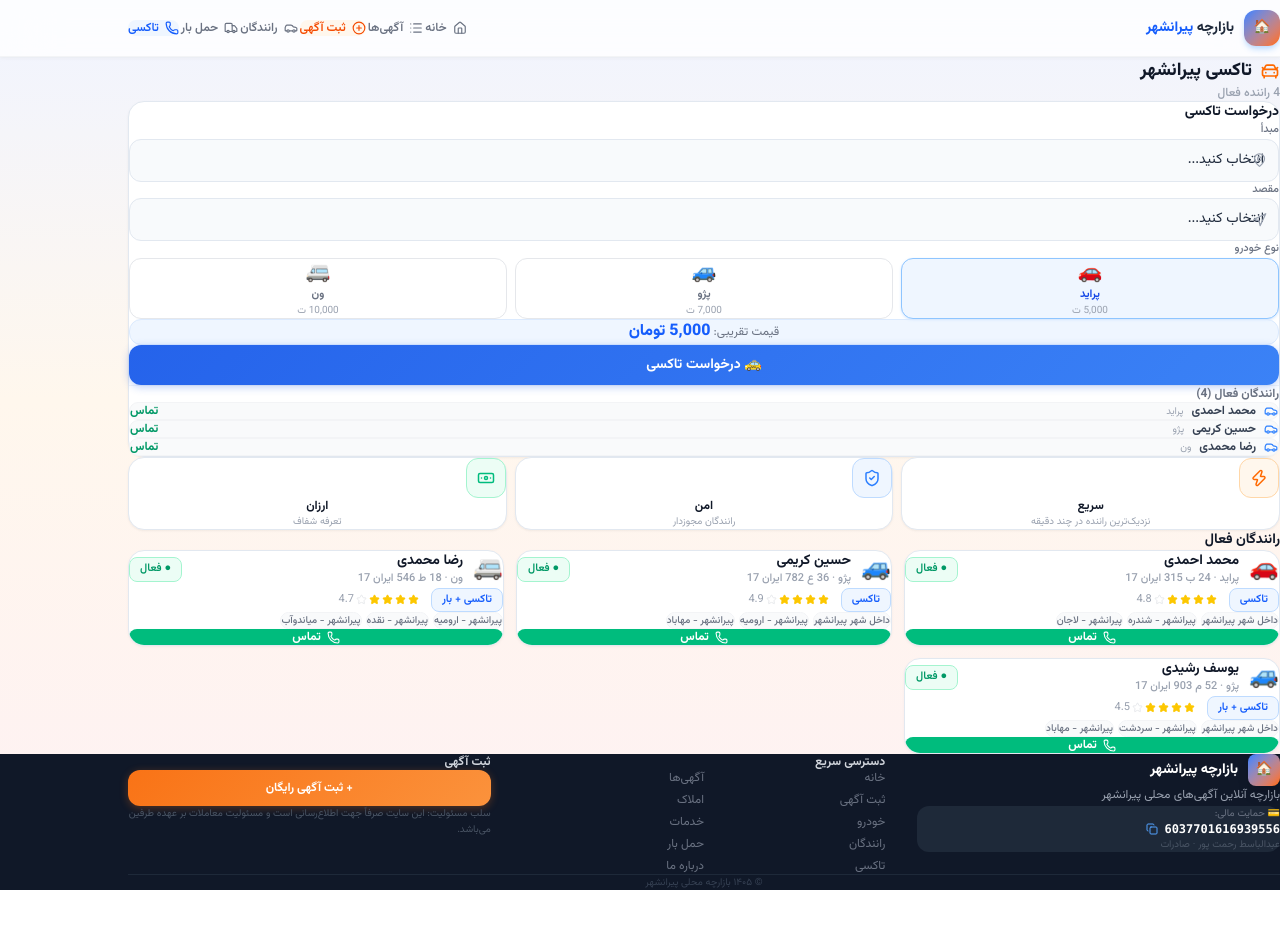
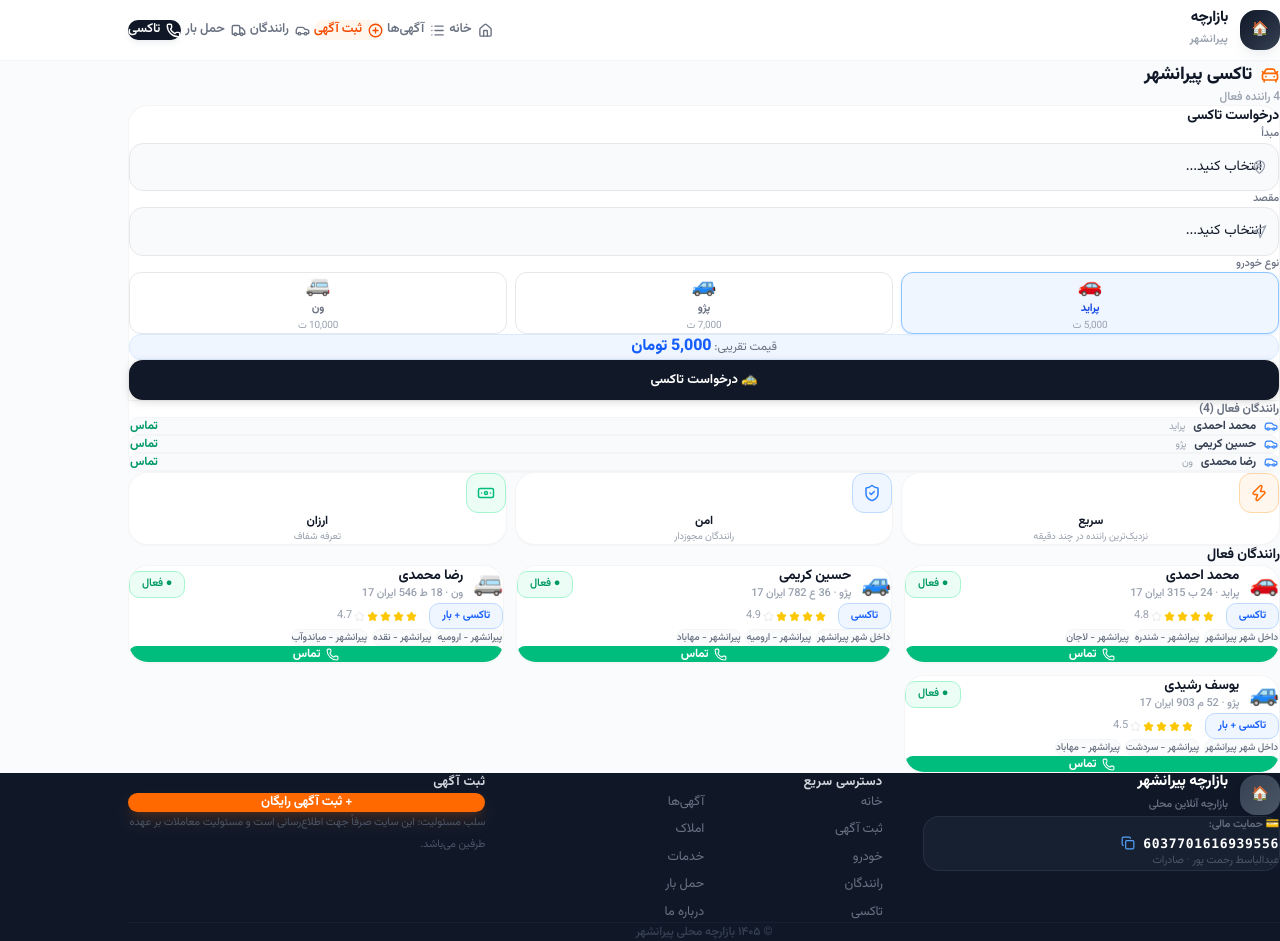
Before and after one commit to rahmatpourmba-crypto/piranshahr-web, a React (Vite) app: page /taxi in a window 1280 px wide. Before the commit the page ends 890 px from the top, so only its background shows below. Built offline with nearby package versions, Linux system fonts and the light colour scheme.

Commit message:
Premium UI: better fonts, spacing, elegant cards, dark hero, modern design

```diff
--- a/src/components/CategoryCard.jsx
+++ b/src/components/CategoryCard.jsx
@@ -1,25 +1,28 @@
 import { Link } from 'react-router-dom'
 
 const colorMap = {
-  blue: 'bg-gradient-to-br from-blue-500 to-blue-600 shadow-blue-200',
-  green: 'bg-gradient-to-br from-emerald-500 to-emerald-600 shadow-emerald-200',
-  orange: 'bg-gradient-to-br from-orange-500 to-orange-600 shadow-orange-200',
-  purple: 'bg-gradient-to-br from-purple-500 to-purple-600 shadow-purple-200',
-  red: 'bg-gradient-to-br from-red-500 to-red-600 shadow-red-200',
-  teal: 'bg-gradient-to-br from-teal-500 to-teal-600 shadow-teal-200',
+  blue: 'from-blue-500 to-blue-600',
+  green: 'from-emerald-500 to-emerald-600',
+  orange: 'from-orange-500 to-orange-600',
+  purple: 'from-purple-500 to-purple-600',
+  red: 'from-red-500 to-red-600',
+  teal: 'from-teal-500 to-teal-600',
+  emerald: 'from-emerald-500 to-emerald-600',
+  amber: 'from-amber-500 to-amber-600',
+  indigo: 'from-indigo-500 to-indigo-600',
 }
 
 export default function CategoryCard({ icon: Icon, title, count, link, color = 'blue' }) {
   return (
-    <Link to={link} className="card p-3 flex items-center gap-3 group animate-fade-up">
-      <div className={`w-11 h-11 rounded-xl ${colorMap[color] || colorMap.blue} flex items-center justify-center text-white shadow-lg flex-shrink-0 group-hover:scale-110 transition-transform duration-200`}>
-        {Icon ? <Icon size={18} /> : <span className="text-base font-bold">{title[0]}</span>}
+    <Link to={link} className="bg-white rounded-[18px] border border-gray-100/80 p-4 flex items-center gap-3.5 group hover:shadow-lg hover:border-gray-200 hover:-translate-y-0.5 transition-all duration-300">
+      <div className={`w-12 h-12 rounded-2xl bg-gradient-to-br ${colorMap[color] || colorMap.blue} flex items-center justify-center text-white shadow-lg shadow-gray-200/50 flex-shrink-0 group-hover:scale-105 transition-transform duration-300`}>
+        {Icon ? <Icon size={20} strokeWidth={2} /> : <span className="text-lg font-bold">{title[0]}</span>}
       </div>
       <div className="flex-1 min-w-0">
-        <h3 className="font-bold text-gray-800 text-sm truncate">{title}</h3>
-        <span className="text-[11px] text-gray-400 font-medium">{count} آگهی فعال</span>
+        <h3 className="font-bold text-gray-900 text-[14px] truncate tracking-tight">{title}</h3>
+        <span className="text-[12px] text-gray-400 font-medium">{count} آگهی فعال</span>
       </div>
-      <span className="text-gray-300 group-hover:text-blue-500 transition-colors text-xs font-bold">←</span>
+      <span className="text-gray-200 group-hover:text-gray-900 group-hover:translate-x-[-2px] transition-all duration-300 text-sm font-bold">‹</span>
     </Link>
   )
 }
--- a/src/components/Footer.jsx
+++ b/src/components/Footer.jsx
@@ -22,47 +22,49 @@ export default function Footer() {
 
   return (
     <footer className="bg-gray-900 text-white mt-auto">
-      <div className="max-w-6xl mx-auto px-4 py-10">
-        <div className="grid grid-cols-1 sm:grid-cols-2 lg:grid-cols-3 gap-8">
+      <div className="max-w-6xl mx-auto px-5 py-12">
+        <div className="grid grid-cols-1 sm:grid-cols-2 lg:grid-cols-3 gap-10">
           <div>
-            <div className="flex items-center gap-2.5 mb-4">
-              <div className="w-8 h-8 rounded-lg bg-gradient-to-br from-blue-500 to-orange-500 flex items-center justify-center text-white text-sm shadow-lg">🏠</div>
-              <span className="font-extrabold text-sm">بازارچه پیرانشهر</span>
+            <div className="flex items-center gap-3 mb-5">
+              <div className="w-10 h-10 rounded-2xl bg-gradient-to-br from-gray-700 to-gray-600 flex items-center justify-center text-white text-sm shadow-lg">🏠</div>
+              <div>
+                <span className="font-extrabold text-[15px] block leading-tight">بازارچه پیرانشهر</span>
+                <span className="text-[11px] text-gray-500 font-medium">بازارچه آنلاین محلی</span>
+              </div>
             </div>
-            <p className="text-xs text-gray-400 leading-relaxed mb-4">بازارچه آنلاین آگهی‌های محلی پیرانشهر</p>
-            <div className="bg-gray-800 rounded-xl p-3">
-              <p className="text-[10px] text-gray-500 mb-1.5">💳 حمایت مالی:</p>
-              <div className="flex items-center gap-1.5">
-                <span className="font-mono text-xs font-bold" dir="ltr">{cardNumber}</span>
-                <button onClick={handleCopy} className="text-blue-400 hover:text-blue-300 p-0.5">
-                  {copied ? <Check size={12} className="text-emerald-400" /> : <Copy size={12} />}
+            <div className="bg-gray-800/50 rounded-2xl p-4 border border-gray-700/50">
+              <p className="text-[11px] text-gray-500 mb-2 font-medium">💳 حمایت مالی:</p>
+              <div className="flex items-center gap-2">
+                <span className="font-mono text-[13px] font-bold tracking-wider" dir="ltr">{cardNumber}</span>
+                <button onClick={handleCopy} className="text-blue-400 hover:text-blue-300 p-1 transition-colors">
+                  {copied ? <Check size={14} className="text-emerald-400" /> : <Copy size={14} />}
                 </button>
               </div>
-              <p className="text-[10px] text-gray-600 mt-1">عبدالباسط رحمت پور · صادرات</p>
+              <p className="text-[11px] text-gray-600 mt-2">عبدالباسط رحمت پور · صادرات</p>
             </div>
           </div>
 
           <div>
-            <h4 className="font-bold text-xs text-gray-300 mb-3">دسترسی سریع</h4>
-            <div className="grid grid-cols-2 gap-y-1.5">
+            <h4 className="font-bold text-[13px] text-gray-300 mb-4 tracking-wide">دسترسی سریع</h4>
+            <div className="grid grid-cols-2 gap-y-2">
               {navLinks.map((l) => (
-                <Link key={l.to} to={l.to} className="text-xs text-gray-500 hover:text-white transition-colors py-0.5">{l.label}</Link>
+                <Link key={l.to} to={l.to} className="text-[13px] text-gray-500 hover:text-white transition-colors py-0.5">{l.label}</Link>
               ))}
             </div>
           </div>
 
           <div>
-            <h4 className="font-bold text-xs text-gray-300 mb-3">ثبت آگهی</h4>
-            <Link to="/submit" className="flex items-center justify-center gap-2 btn-orange text-xs py-2.5 rounded-xl mb-4">
+            <h4 className="font-bold text-[13px] text-gray-300 mb-4 tracking-wide">ثبت آگهی</h4>
+            <Link to="/submit" className="flex items-center justify-center gap-2 bg-orange-500 text-white text-[13px] font-bold py-3 rounded-2xl mb-5 hover:bg-orange-600 transition-all shadow-lg shadow-orange-500/20">
               + ثبت آگهی رایگان
             </Link>
-            <p className="text-[10px] text-gray-600 leading-relaxed">
+            <p className="text-[11px] text-gray-600 leading-[2]">
               سلب مسئولیت: این سایت صرفاً جهت اطلاع‌رسانی است و مسئولیت معاملات بر عهده طرفین می‌باشد.
             </p>
           </div>
         </div>
 
-        <div className="border-t border-gray-800 mt-8 pt-5 text-center text-[10px] text-gray-700">
+        <div className="border-t border-gray-800/50 mt-10 pt-6 text-center text-[12px] text-gray-700 font-medium">
           © ۱۴۰۵ بازارچه محلی پیرانشهر
         </div>
       </div>
--- a/src/components/Header.jsx
+++ b/src/components/Header.jsx
@@ -16,47 +16,48 @@ export default function Header() {
   const loc = useLocation()
 
   return (
-    <header className="sticky top-0 z-50 bg-white/80 backdrop-blur-xl border-b border-gray-100 shadow-sm shadow-gray-200/50">
-      <div className="max-w-6xl mx-auto px-4 h-14 flex items-center justify-between">
-        <Link to="/" className="flex items-center gap-2.5">
-          <div className="w-9 h-9 rounded-xl bg-gradient-to-br from-blue-500 to-orange-500 flex items-center justify-center text-white text-sm shadow-md shadow-blue-200">
+    <header className="sticky top-0 z-50 bg-white/90 backdrop-blur-2xl border-b border-gray-100/80">
+      <div className="max-w-6xl mx-auto px-5 h-[60px] flex items-center justify-between">
+        <Link to="/" className="flex items-center gap-3">
+          <div className="w-10 h-10 rounded-2xl bg-gradient-to-br from-gray-900 to-gray-700 flex items-center justify-center text-white text-sm shadow-lg shadow-gray-300/30">
             🏠
           </div>
-          <span className="font-extrabold text-sm hidden sm:block">
-            بازارچه <span className="text-blue-600">پیرانشهر</span>
-          </span>
+          <div className="hidden sm:block">
+            <span className="font-extrabold text-[15px] text-gray-900 tracking-tight block leading-tight">بازارچه</span>
+            <span className="font-bold text-[11px] text-gray-400 tracking-wide">پیرانشهر</span>
+          </div>
         </Link>
 
-        <nav className="hidden md:flex items-center gap-0.5">
+        <nav className="hidden md:flex items-center gap-1">
           {navLinks.map((l) => {
             const active = loc.pathname === l.to
             return (
               <Link key={l.to} to={l.to}
-                className={`flex items-center gap-1.5 px-3 py-1.5 rounded-lg text-xs font-semibold transition-all ${
-                  active ? 'bg-blue-50 text-blue-600' :
+                className={`flex items-center gap-1.5 px-3.5 py-2 rounded-xl text-[13px] font-semibold transition-all duration-200 ${
+                  active ? 'bg-gray-900 text-white shadow-md shadow-gray-300/30' :
                   l.accent ? 'bg-orange-50 text-orange-600 hover:bg-orange-100' :
-                  'text-gray-500 hover:text-gray-800 hover:bg-gray-50'
+                  'text-gray-500 hover:text-gray-900 hover:bg-gray-50'
                 }`}>
-                <l.icon size={14} /> {l.label}
+                <l.icon size={15} strokeWidth={2.2} /> {l.label}
               </Link>
             )
           })}
         </nav>
 
-        <button onClick={() => setOpen(!open)} className="md:hidden p-2 rounded-lg hover:bg-gray-100 text-gray-500">
-          {open ? <X size={20} /> : <Menu size={20} />}
+        <button onClick={() => setOpen(!open)} className="md:hidden p-2.5 rounded-xl hover:bg-gray-100 text-gray-500 transition-colors">
+          {open ? <X size={22} /> : <Menu size={22} />}
         </button>
       </div>
 
       {open && (
-        <nav className="md:hidden bg-white border-t border-gray-100 px-3 py-2 shadow-lg animate-fade-up">
+        <nav className="md:hidden bg-white border-t border-gray-100 px-4 py-3 shadow-2xl animate-fade-up">
           {navLinks.map((l) => (
             <Link key={l.to} to={l.to} onClick={() => setOpen(false)}
-              className={`flex items-center gap-2 py-2.5 px-3 rounded-lg text-sm font-medium ${
-                loc.pathname === l.to ? 'bg-blue-50 text-blue-600' :
-                l.accent ? 'text-orange-600' : 'text-gray-500 hover:bg-gray-50'
+              className={`flex items-center gap-3 py-3 px-4 rounded-xl text-[14px] font-semibold transition-all ${
+                loc.pathname === l.to ? 'bg-gray-900 text-white' :
+                l.accent ? 'text-orange-600 bg-orange-50' : 'text-gray-600 hover:bg-gray-50'
               }`}>
-              <l.icon size={16} /> {l.label}
+              <l.icon size={18} strokeWidth={2.2} /> {l.label}
             </Link>
           ))}
         </nav>
--- a/src/components/Hero.jsx
+++ b/src/components/Hero.jsx
@@ -13,54 +13,54 @@ export default function Hero() {
 
   return (
     <section className="relative overflow-hidden">
-      <div className="absolute inset-0 bg-gradient-to-br from-blue-600 via-blue-700 to-indigo-800" />
-      <div className="absolute inset-0 opacity-10">
-        <div className="absolute top-10 right-20 w-80 h-80 bg-orange-400 rounded-full blur-[100px]" />
-        <div className="absolute bottom-10 left-20 w-60 h-60 bg-red-400 rounded-full blur-[80px]" />
+      <div className="absolute inset-0 bg-gradient-to-br from-gray-900 via-gray-800 to-gray-900" />
+      <div className="absolute inset-0 opacity-30">
+        <div className="absolute top-0 right-1/4 w-[500px] h-[500px] bg-blue-500 rounded-full blur-[120px]" />
+        <div className="absolute bottom-0 left-1/4 w-[400px] h-[400px] bg-orange-500 rounded-full blur-[100px]" />
       </div>
 
-      <div className="relative max-w-6xl mx-auto px-4 py-14 md:py-18">
+      <div className="relative max-w-6xl mx-auto px-5 py-16 md:py-20">
         <div className="text-center animate-fade-up">
-          <div className="inline-flex items-center gap-2 bg-white/15 backdrop-blur-sm rounded-full px-4 py-1.5 mb-5 border border-white/20">
-            <span className="w-1.5 h-1.5 bg-orange-400 rounded-full animate-pulse-dot" />
-            <span className="text-xs text-blue-100 font-medium">بازارچه آنلاین محلی</span>
+          <div className="inline-flex items-center gap-2 bg-white/10 backdrop-blur-sm rounded-full px-5 py-2 mb-6 border border-white/10">
+            <span className="w-2 h-2 bg-orange-400 rounded-full animate-pulse-dot" />
+            <span className="text-[13px] text-white/70 font-medium tracking-wide">بازارچه آنلاین محلی</span>
           </div>
 
-          <h1 className="text-3xl md:text-5xl font-extrabold text-white mb-3 leading-tight">
+          <h1 className="text-4xl md:text-6xl font-extrabold text-white mb-4 leading-[1.3] tracking-tight">
             بازارچه محلی
             <br />
-            <span className="text-orange-300">پیرانشهر</span>
+            <span className="bg-gradient-to-l from-orange-300 to-amber-200 bg-clip-text text-transparent">پیرانشهر</span>
           </h1>
-          <p className="text-blue-200 text-sm md:text-base mb-8 max-w-lg mx-auto leading-relaxed">
+          <p className="text-white/50 text-[15px] md:text-[17px] mb-10 max-w-lg mx-auto leading-[2] font-medium">
             خرید، فروش، املاک، خودرو، معاوضه، خدمات و استخدام محلی — همه در یک مکان
           </p>
 
-          <div className="flex flex-wrap justify-center gap-2 mb-8">
-            <span className="bg-white/15 backdrop-blur-sm text-white px-3 py-1.5 rounded-full text-xs font-medium border border-white/10">
+          <div className="flex flex-wrap justify-center gap-2.5 mb-10">
+            <span className="bg-white/10 backdrop-blur-sm text-white/80 px-4 py-2 rounded-2xl text-[13px] font-semibold border border-white/5">
               💰 {counts.فروش} فروش
             </span>
-            <span className="bg-white/15 backdrop-blur-sm text-white px-3 py-1.5 rounded-full text-xs font-medium border border-white/10">
+            <span className="bg-white/10 backdrop-blur-sm text-white/80 px-4 py-2 rounded-2xl text-[13px] font-semibold border border-white/5">
               🏠 {counts.املاک} املاک
             </span>
-            <span className="bg-white/15 backdrop-blur-sm text-white px-3 py-1.5 rounded-full text-xs font-medium border border-white/10">
+            <span className="bg-white/10 backdrop-blur-sm text-white/80 px-4 py-2 rounded-2xl text-[13px] font-semibold border border-white/5">
               🚗 {counts.خودرو} خودرو
             </span>
-            <span className="bg-white/15 backdrop-blur-sm text-white px-3 py-1.5 rounded-full text-xs font-medium border border-white/10">
+            <span className="bg-white/10 backdrop-blur-sm text-white/80 px-4 py-2 rounded-2xl text-[13px] font-semibold border border-white/5">
               🔧 {counts.خدمات} خدمات
             </span>
-            <span className="bg-white/15 backdrop-blur-sm text-white px-3 py-1.5 rounded-full text-xs font-medium border border-white/10">
+            <span className="bg-white/10 backdrop-blur-sm text-white/80 px-4 py-2 rounded-2xl text-[13px] font-semibold border border-white/5">
               🔄 {counts.معاوضه} معاوضه
             </span>
-            <span className="bg-white/15 backdrop-blur-sm text-white px-3 py-1.5 rounded-full text-xs font-medium border border-white/10">
+            <span className="bg-white/10 backdrop-blur-sm text-white/80 px-4 py-2 rounded-2xl text-[13px] font-semibold border border-white/5">
               🎁 {counts.رایگان} رایگان
             </span>
           </div>
 
           <div className="flex flex-col sm:flex-row gap-3 justify-center">
-            <Link to="/ads" className="bg-white text-blue-700 font-bold px-6 py-3 rounded-xl hover:bg-blue-50 transition-all shadow-lg shadow-blue-900/20 text-sm">
+            <Link to="/ads" className="bg-white text-gray-900 font-bold px-8 py-3.5 rounded-2xl hover:bg-gray-50 transition-all shadow-xl shadow-black/10 text-[14px] tracking-tight">
               مشاهده آگهی‌ها
             </Link>
-            <Link to="/submit" className="bg-orange-500 text-white font-bold px-6 py-3 rounded-xl hover:bg-orange-600 transition-all shadow-lg shadow-orange-500/30 text-sm border border-orange-400">
+            <Link to="/submit" className="bg-orange-500 text-white font-bold px-8 py-3.5 rounded-2xl hover:bg-orange-600 transition-all shadow-xl shadow-orange-500/20 text-[14px] tracking-tight">
               + ثبت آگهی رایگان
             </Link>
           </div>
--- a/src/index.css
+++ b/src/index.css
@@ -6,11 +6,11 @@
   --color-accent: #F97316;
   --color-danger: #EF4444;
   --color-success: #10B981;
-  --color-bg: #F8FAFC;
+  --color-bg: #FAFBFD;
   --color-card: #FFFFFF;
-  --color-text: #1E293B;
-  --color-text-light: #64748B;
-  --color-border: #E2E8F0;
+  --color-text: #111827;
+  --color-text-light: #6B7280;
+  --color-border: #E5E7EB;
   --font-family-vazir: 'Vazirmatn', system-ui, sans-serif;
 }
 
@@ -18,55 +18,57 @@
 
 body {
   font-family: var(--font-family-vazir);
-  background: linear-gradient(180deg, #F0F4FF 0%, #FFF7ED 50%, #FEF2F2 100%);
-  background-attachment: fixed;
-  color: #1E293B;
+  background: #FAFBFD;
+  color: #111827;
   direction: rtl;
   -webkit-font-smoothing: antialiased;
+  -moz-osx-font-smoothing: grayscale;
   min-height: 100vh;
+  font-feature-settings: 'ss01', 'ss02', 'cv01';
+  letter-spacing: -0.01em;
 }
 
 #root { min-height: 100vh; display: flex; flex-direction: column; }
 
-::-webkit-scrollbar { width: 5px; }
-::-webkit-scrollbar-track { background: #F1F5F9; }
-::-webkit-scrollbar-thumb { background: linear-gradient(#2563EB, #F97316); border-radius: 3px; }
+::-webkit-scrollbar { width: 4px; }
+::-webkit-scrollbar-track { background: transparent; }
+::-webkit-scrollbar-thumb { background: linear-gradient(#2563EB, #F97316); border-radius: 4px; }
 
-@keyframes fade-up { from { opacity: 0; transform: translateY(16px); } to { opacity: 1; transform: translateY(0); } }
-@keyframes float { 0%, 100% { transform: translateY(0); } 50% { transform: translateY(-8px); } }
+@keyframes fade-up { from { opacity: 0; transform: translateY(20px); } to { opacity: 1; transform: translateY(0); } }
+@keyframes float { 0%, 100% { transform: translateY(0); } 50% { transform: translateY(-6px); } }
 @keyframes pulse-dot { 0%, 100% { opacity: 1; } 50% { opacity: 0.4; } }
-@keyframes shimmer { 0% { background-position: -200% 0; } 100% { background-position: 200% 0; } }
 
-.animate-fade-up { animation: fade-up 0.5s ease-out forwards; }
+.animate-fade-up { animation: fade-up 0.4s cubic-bezier(0.16, 1, 0.3, 1) forwards; }
 .animate-float { animation: float 3s ease-in-out infinite; }
 .animate-pulse-dot { animation: pulse-dot 2s ease-in-out infinite; }
 
 .card {
   background: white;
-  border-radius: 16px;
-  border: 1px solid #E2E8F0;
-  box-shadow: 0 1px 3px rgba(0,0,0,0.04), 0 1px 2px rgba(0,0,0,0.02);
-  transition: all 0.25s ease;
+  border-radius: 20px;
+  border: 1px solid rgba(0,0,0,0.04);
+  box-shadow: 0 1px 3px rgba(0,0,0,0.02), 0 1px 2px rgba(0,0,0,0.01);
+  transition: all 0.3s cubic-bezier(0.16, 1, 0.3, 1);
 }
 .card:hover {
-  box-shadow: 0 8px 25px rgba(0,0,0,0.08), 0 2px 6px rgba(0,0,0,0.04);
-  transform: translateY(-2px);
-  border-color: #CBD5E1;
+  box-shadow: 0 12px 40px rgba(0,0,0,0.06), 0 4px 12px rgba(0,0,0,0.03);
+  transform: translateY(-3px);
 }
 
 .btn-primary {
-  background: linear-gradient(135deg, #2563EB, #3B82F6);
+  background: #111827;
   color: white;
   font-weight: 700;
-  padding: 10px 24px;
-  border-radius: 12px;
+  padding: 11px 28px;
+  border-radius: 14px;
   border: none;
   cursor: pointer;
-  transition: all 0.25s ease;
-  box-shadow: 0 2px 8px rgba(37,99,235,0.3);
+  transition: all 0.3s cubic-bezier(0.16, 1, 0.3, 1);
+  box-shadow: 0 2px 8px rgba(0,0,0,0.15);
+  letter-spacing: 0;
+  font-size: 13px;
 }
 .btn-primary:hover {
-  box-shadow: 0 4px 16px rgba(37,99,235,0.4);
+  box-shadow: 0 4px 20px rgba(0,0,0,0.2);
   transform: translateY(-1px);
 }
 .btn-primary:active { transform: scale(0.98); }
@@ -75,15 +77,16 @@ body {
   background: linear-gradient(135deg, #F97316, #FB923C);
   color: white;
   font-weight: 700;
-  padding: 10px 24px;
-  border-radius: 12px;
+  padding: 11px 28px;
+  border-radius: 14px;
   border: none;
   cursor: pointer;
-  transition: all 0.25s ease;
-  box-shadow: 0 2px 8px rgba(249,115,22,0.3);
+  transition: all 0.3s cubic-bezier(0.16, 1, 0.3, 1);
+  box-shadow: 0 2px 8px rgba(249,115,22,0.25);
+  font-size: 13px;
 }
 .btn-orange:hover {
-  box-shadow: 0 4px 16px rgba(249,115,22,0.4);
+  box-shadow: 0 4px 20px rgba(249,115,22,0.35);
   transform: translateY(-1px);
 }
 
@@ -91,48 +94,52 @@ body {
   background: linear-gradient(135deg, #EF4444, #F87171);
   color: white;
   font-weight: 700;
-  padding: 10px 24px;
-  border-radius: 12px;
+  padding: 11px 28px;
+  border-radius: 14px;
   border: none;
   cursor: pointer;
-  transition: all 0.25s ease;
-  box-shadow: 0 2px 8px rgba(239,68,68,0.3);
+  transition: all 0.3s cubic-bezier(0.16, 1, 0.3, 1);
+  box-shadow: 0 2px 8px rgba(239,68,68,0.25);
+  font-size: 13px;
 }
 
 .btn-outline {
   background: white;
-  color: #475569;
+  color: #374151;
   font-weight: 600;
-  padding: 10px 24px;
-  border-radius: 12px;
-  border: 1.5px solid #E2E8F0;
+  padding: 11px 28px;
+  border-radius: 14px;
+  border: 1.5px solid #E5E7EB;
   cursor: pointer;
-  transition: all 0.25s ease;
+  transition: all 0.3s cubic-bezier(0.16, 1, 0.3, 1);
+  font-size: 13px;
 }
 .btn-outline:hover {
-  border-color: #2563EB;
-  color: #2563EB;
-  background: #EFF6FF;
+  border-color: #111827;
+  color: #111827;
+  background: #F9FAFB;
 }
 
 .input-field {
   width: 100%;
-  background: #F8FAFC;
-  border: 1.5px solid #E2E8F0;
-  border-radius: 12px;
-  padding: 10px 14px;
+  background: #F9FAFB;
+  border: 1.5px solid #E5E7EB;
+  border-radius: 14px;
+  padding: 12px 16px;
   font-size: 14px;
-  color: #1E293B;
+  color: #111827;
   outline: none;
-  transition: all 0.2s ease;
+  transition: all 0.25s cubic-bezier(0.16, 1, 0.3, 1);
   font-family: var(--font-family-vazir);
+  letter-spacing: 0;
+  line-height: 1.6;
 }
 .input-field:focus {
-  border-color: #2563EB;
-  box-shadow: 0 0 0 3px rgba(37,99,235,0.1);
+  border-color: #111827;
+  box-shadow: 0 0 0 3px rgba(0,0,0,0.04);
   background: white;
 }
-.input-field::placeholder { color: #94A3B8; }
+.input-field::placeholder { color: #9CA3AF; font-weight: 400; }
 
 .badge {
   display: inline-flex;
@@ -140,6 +147,6 @@ body {
   gap: 4px;
   font-size: 11px;
   font-weight: 600;
-  padding: 3px 10px;
-  border-radius: 8px;
+  padding: 4px 12px;
+  border-radius: 10px;
 }
```
Also changed, not shown: src/components/AdCard.jsx (+24 -23 lines), src/components/LiveBanner.jsx (+11 -11 lines), src/pages/Home.jsx (+15 -15 lines).
